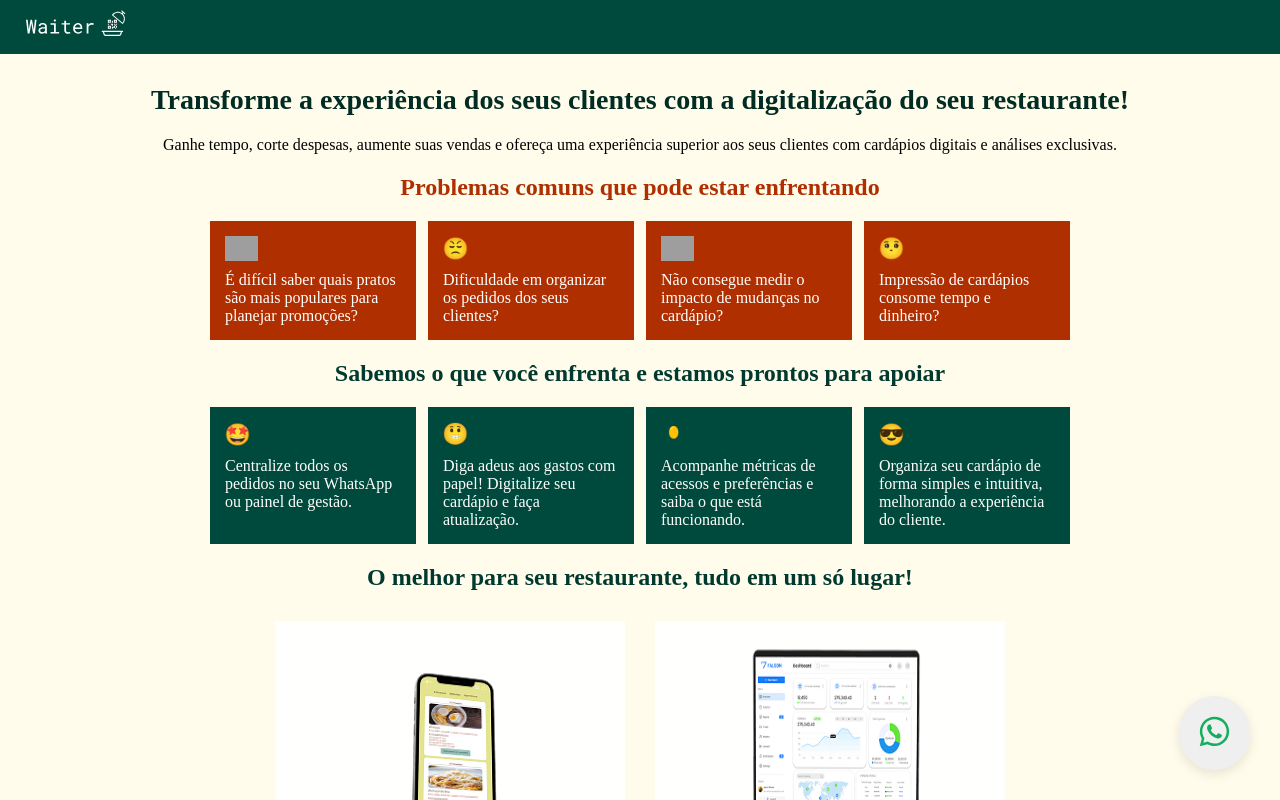
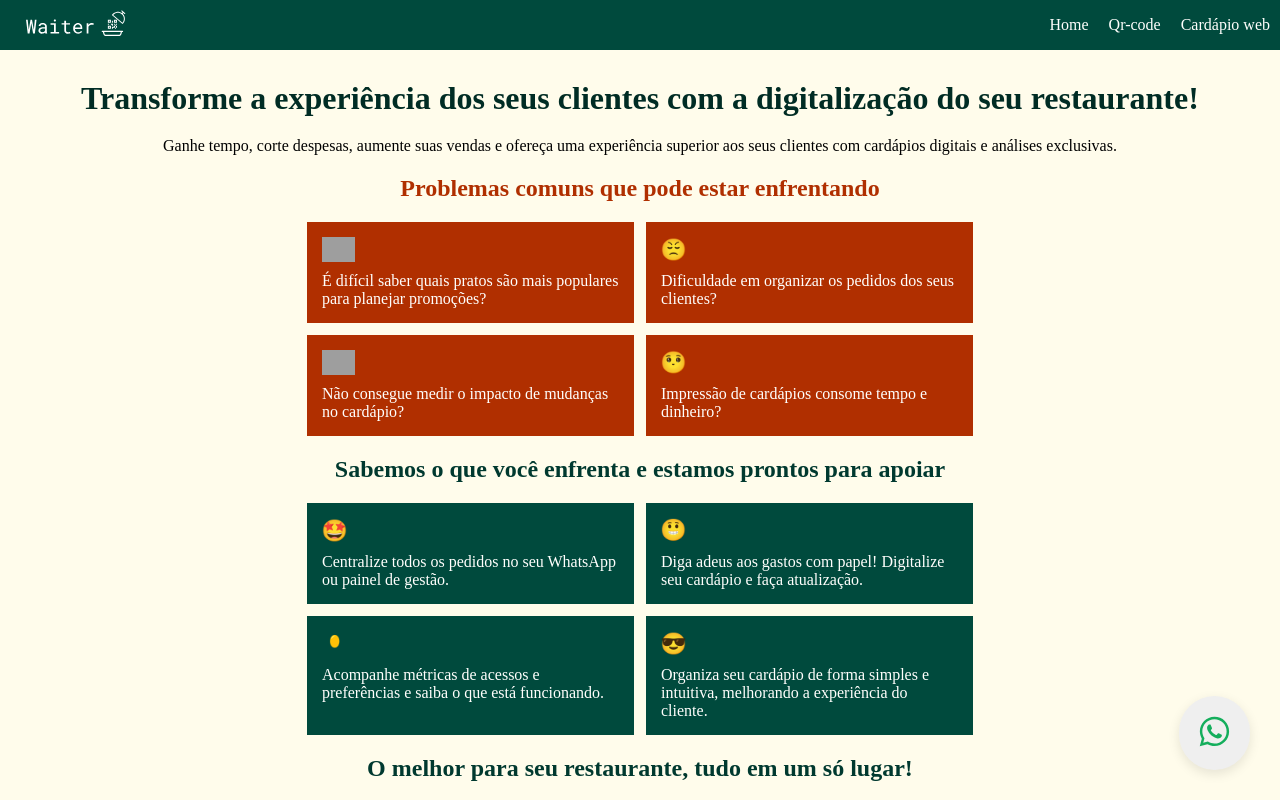
Before and after one commit to devleopernardo/projeto-TDS, a plain HTML site: page index.html in a window 1280 px wide. Shown: the top 800 px of the page. Drawn offline with Linux system fonts and the light colour scheme; grey boxes are pictures that could not be loaded.

Commit message:
Adicionando novos media querys

```diff
--- a/index.html
+++ b/index.html
@@ -6,11 +6,23 @@
   <meta name="viewport" content="width=device-width, initial-scale=1.0" />
   <title>Home</title>
   <link rel="stylesheet" href="./styles/home.css" />
+  <script src="./scripts/home.js"></script>
 </head>
 
 <body>
   <header>
+    <nav class="menu">
     <img src="./assets/logo-waiter.svg" alt="logo">
+    <div class="menu_container">
+    <ul class="menu_list">
+      <li><a href="#">Home</a></li>
+      <li><a href="#">Qr-code</a></li>
+      <li><a href="#">Cardápio web</a></li>
+    </ul>
+    <a href="#" class="menu_link"><img src="./assets/menu-aberto.svg" alt="menu-aberto"></a>
+      <a href="#" class="menu_link"><img src="./assets/menu-fechado.svg" alt="menu-fechado"></a>
+  </div>
+</nav>
   </header>
   <main>
     <div class="main_intro">
--- a/styles/home.css
+++ b/styles/home.css
@@ -3,11 +3,35 @@
 header{
     background-color: var(--primario-700);
     padding: 10px;
-    color: #fff;
 }
 header img{
     height: 30px;
     margin-left: 15px;
+}
+.menu{
+    display:flex ;
+    justify-content: space-between;
+    align-items: center;
+}
+
+.menu_container{
+    display: flex;
+    align-items: center;
+}
+
+.menu_list{
+    display: flex;
+    gap: 20px;
+}
+
+.menu_list li{
+    list-style: none;
+}
+
+.menu_list a{
+    text-decoration: none;
+    font-family: var(--font-sans, Roboto, Georgia, 'Times New Roman', serif);
+    color: var(--terciario-50);
 }
 
 body{
@@ -220,6 +244,10 @@ body{
 }
 
 @media screen and (min-width: 390px){
+    .menu_list{
+        display: none;
+    }
+
     .main_first_container{
         flex-wrap: wrap;
         margin: auto;
@@ -271,8 +299,12 @@ body{
     }
 
 @media screen and (min-width: 640px){
+    .menu_list{
+        display: none;
+    }
+
     .main_intro_titulo{
-        font-size: 28px;
+        font-size: 32px;
     }
 
     .main_first_container{
@@ -294,9 +326,60 @@ body{
         max-width: 206px;
         max-height: 140px ;
     }
+}
 
+@media screen and (min-width: 768px) {
+    .menu_list{
+        display: flex;
+    }
 
+    .menu_link{
+        display: none;
+    }
 
+    .main.first.container{
+        max-width: 708px;
+        max-height: 368px ;
+    }
 
+    .main_first_card{
+        max-width: 224px;
+        max-height: 152px ;
+    }
 
+    .main_second_container{
+        max-width: 708px;
+        max-height: 368px ;
+    }
+
+    .main_second_card{
+        max-width: 224px;
+        max-height: 152px ;
+    }
 }
+
+@media screen and (min-width: 1024px) {
+    .main_first_container{
+        flex-wrap: wrap;
+        margin: auto;
+        max-width: 800px;
+        max-height: 360px;
+    }
+
+    .main_first_card{
+        max-width: 327px;
+        max-height: 176px ;
+    }
+
+    .main_second_container{
+        flex-wrap: wrap;
+        margin: auto;
+        max-width: 800px;
+        max-height: 360px;
+    }
+
+    .main_second_card{
+        max-width: 327px;
+        max-height: 176px ;
+    }
+}
```
